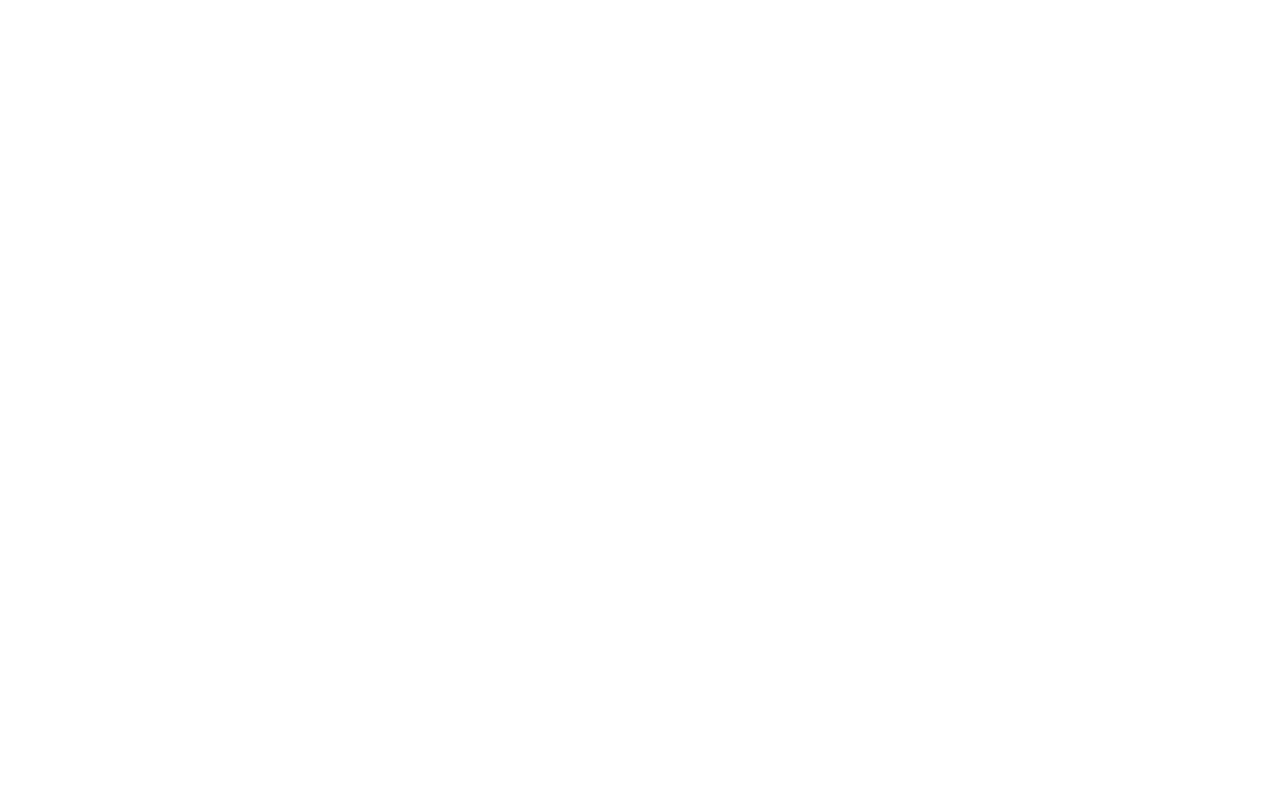
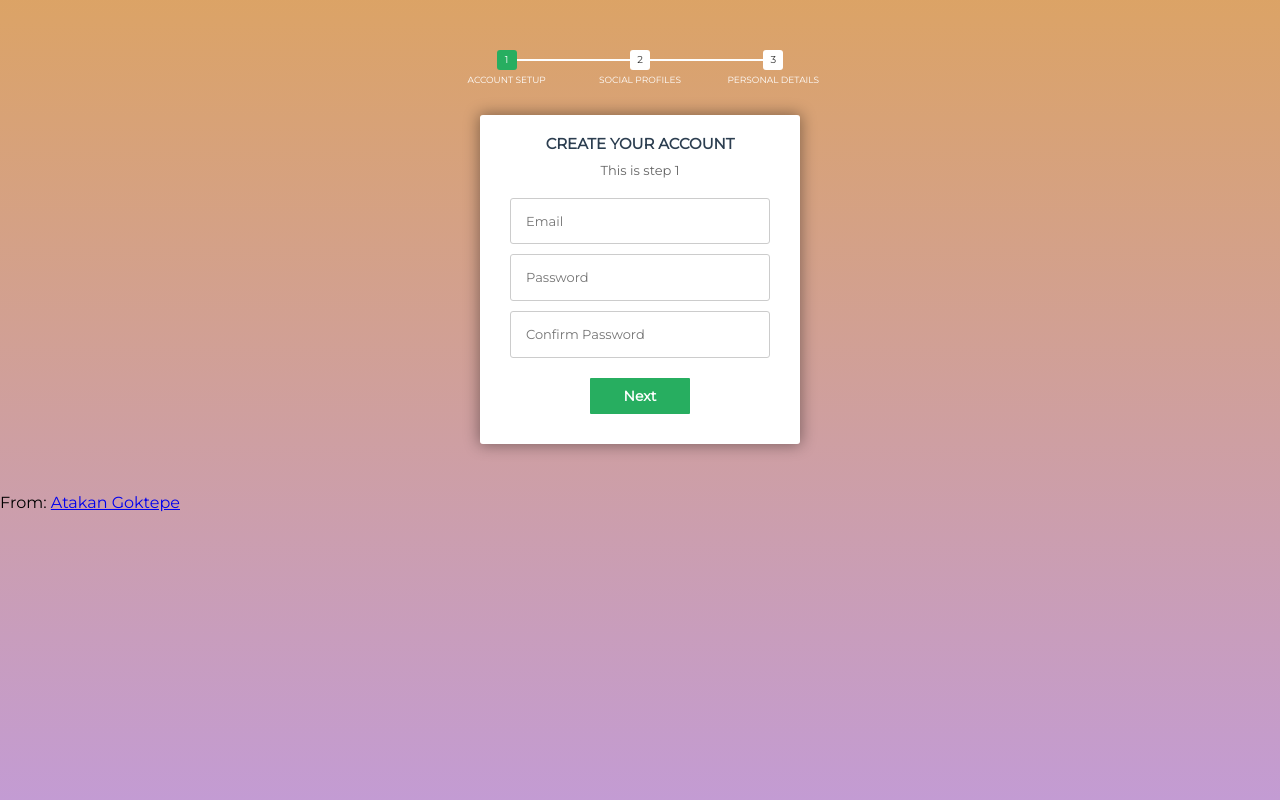
Before and after one commit to 0xchrisw/ai-resume, a FastAPI app: page / in a window 1280 px wide. Before the commit the page is empty. Run offline with FastAPI, Linux system fonts and the light colour scheme; some libraries are stand-ins or nearby versions.

Commit message:
update form html

```diff
--- /dev/null
+++ b/static/css/form.css
@@ -0,0 +1,133 @@
+/*custom font*/
+@import url(https://fonts.googleapis.com/css?family=Montserrat);
+
+/*basic reset*/
+* {margin: 0; padding: 0;}
+
+html {
+	height: 100%;
+	/*Image only BG fallback*/
+
+	/*background = gradient + image pattern combo*/
+	background:
+		linear-gradient(rgba(196, 102, 0, 0.6), rgba(155, 89, 182, 0.6));
+}
+
+body {
+	font-family: montserrat, arial, verdana;
+}
+/*form styles*/
+#msform {
+	width: 400px;
+	margin: 50px auto;
+	text-align: center;
+	position: relative;
+}
+#msform fieldset {
+	background: white;
+	border: 0 none;
+	border-radius: 3px;
+	box-shadow: 0 0 15px 1px rgba(0, 0, 0, 0.4);
+	padding: 20px 30px;
+	box-sizing: border-box;
+	width: 80%;
+	margin: 0 10%;
+
+	/*stacking fieldsets above each other*/
+	position: relative;
+}
+/*Hide all except first fieldset*/
+#msform fieldset:not(:first-of-type) {
+	display: none;
+}
+/*inputs*/
+#msform input, #msform textarea {
+	padding: 15px;
+	border: 1px solid #ccc;
+	border-radius: 3px;
+	margin-bottom: 10px;
+	width: 100%;
+	box-sizing: border-box;
+	font-family: montserrat;
+	color: #2C3E50;
+	font-size: 13px;
+}
+/*buttons*/
+#msform .action-button {
+	width: 100px;
+	background: #27AE60;
+	font-weight: bold;
+	color: white;
+	border: 0 none;
+	border-radius: 1px;
+	cursor: pointer;
+	padding: 10px;
+	margin: 10px 5px;
+  text-decoration: none;
+  font-size: 14px;
+}
+#msform .action-button:hover, #msform .action-button:focus {
+	box-shadow: 0 0 0 2px white, 0 0 0 3px #27AE60;
+}
+/*headings*/
+.fs-title {
+	font-size: 15px;
+	text-transform: uppercase;
+	color: #2C3E50;
+	margin-bottom: 10px;
+}
+.fs-subtitle {
+	font-weight: normal;
+	font-size: 13px;
+	color: #666;
+	margin-bottom: 20px;
+}
+/*progressbar*/
+#progressbar {
+	margin-bottom: 30px;
+	overflow: hidden;
+	/*CSS counters to number the steps*/
+	counter-reset: step;
+}
+#progressbar li {
+	list-style-type: none;
+	color: white;
+	text-transform: uppercase;
+	font-size: 9px;
+	width: 33.33%;
+	float: left;
+	position: relative;
+}
+#progressbar li:before {
+	content: counter(step);
+	counter-increment: step;
+	width: 20px;
+	line-height: 20px;
+	display: block;
+	font-size: 10px;
+	color: #333;
+	background: white;
+	border-radius: 3px;
+	margin: 0 auto 5px auto;
+}
+/*progressbar connectors*/
+#progressbar li:after {
+	content: '';
+	width: 100%;
+	height: 2px;
+	background: white;
+	position: absolute;
+	left: -50%;
+	top: 9px;
+	z-index: -1; /*put it behind the numbers*/
+}
+#progressbar li:first-child:after {
+	/*connector not needed before the first step*/
+	content: none;
+}
+/*marking active/completed steps green*/
+/*The number of the step and the connector before it = green*/
+#progressbar li.active:before,  #progressbar li.active:after{
+	background: #27AE60;
+	color: white;
+}
--- /dev/null
+++ b/static/js/form.js
@@ -0,0 +1,77 @@
+//jQuery time
+var current_fs, next_fs, previous_fs; //fieldsets
+var left, opacity, scale; //fieldset properties which we will animate
+var animating; //flag to prevent quick multi-click glitches
+
+$(".next").click(function(){
+	if(animating) return false;
+	animating = true;
+
+	current_fs = $(this).parent();
+	next_fs = $(this).parent().next();
+
+	//activate next step on progressbar using the index of next_fs
+	$("#progressbar li").eq($("fieldset").index(next_fs)).addClass("active");
+
+	//show the next fieldset
+	next_fs.show();
+	//hide the current fieldset with style
+	current_fs.animate({opacity: 0}, {
+		step: function(now, mx) {
+			//as the opacity of current_fs reduces to 0 - stored in "now"
+			//1. scale current_fs down to 80%
+			scale = 1 - (1 - now) * 0.2;
+			//2. bring next_fs from the right(50%)
+			left = (now * 50)+"%";
+			//3. increase opacity of next_fs to 1 as it moves in
+			opacity = 1 - now;
+			current_fs.css({
+        'transform': 'scale('+scale+')',
+        'position': 'absolute'
+      });
+			next_fs.css({'left': left, 'opacity': opacity});
+		},
+		duration: 800,
+		complete: function(){
+			current_fs.hide();
+			animating = false;
+		},
+		//this comes from the custom easing plugin
+		easing: 'easeInOutBack'
+	});
+});
+
+$(".previous").click(function(){
+	if(animating) return false;
+	animating = true;
+
+	current_fs = $(this).parent();
+	previous_fs = $(this).parent().prev();
+
+	//de-activate current step on progressbar
+	$("#progressbar li").eq($("fieldset").index(current_fs)).removeClass("active");
+
+	//show the previous fieldset
+	previous_fs.show();
+	//hide the current fieldset with style
+	current_fs.animate({opacity: 0}, {
+		step: function(now, mx) {
+			//as the opacity of current_fs reduces to 0 - stored in "now"
+			//1. scale previous_fs from 80% to 100%
+			scale = 0.8 + (1 - now) * 0.2;
+			//2. take current_fs to the right(50%) - from 0%
+			left = ((1-now) * 50)+"%";
+			//3. increase opacity of previous_fs to 1 as it moves in
+			opacity = 1 - now;
+			current_fs.css({'left': left});
+			previous_fs.css({'transform': 'scale('+scale+')', 'opacity': opacity});
+		},
+		duration: 800,
+		complete: function(){
+			current_fs.hide();
+			animating = false;
+		},
+		//this comes from the custom easing plugin
+		easing: 'easeInOutBack'
+	});
+});
--- a/templates/form.html
+++ b/templates/form.html
@@ -1 +1,53 @@
-<!-- PLACEHOLDER -->
+<!DOCTYPE html>
+<html>
+  <head>
+    <title>AI Resume</title>
+    <!-- CSS -->
+    <link rel="stylesheet" href="https://cdnjs.cloudflare.com/ajax/libs/normalize/5.0.0/normalize.min.css" />
+    <link rel="stylesheet" href="/static/css/form.css" />
+    <!-- JS -->
+    <script src="https://cdnjs.cloudflare.com/ajax/libs/jquery/2.1.3/jquery.min.js"></script>
+    <script src="/static/js/form.js"></script>
+  </head>
+  <body>
+    <!-- multistep form -->
+    <form id="msform">
+      <!-- progressbar -->
+      <ul id="progressbar">
+        <li class="active">Account Setup</li>
+        <li>Social Profiles</li>
+        <li>Personal Details</li>
+      </ul>
+      <!-- fieldsets -->
+      <fieldset>
+        <h2 class="fs-title">Create your account</h2>
+        <h3 class="fs-subtitle">This is step 1</h3>
+        <input type="text" name="email" placeholder="Email" />
+        <input type="password" name="pass" placeholder="Password" />
+        <input type="password" name="cpass" placeholder="Confirm Password" />
+        <input type="button" name="next" class="next action-button" value="Next" />
+      </fieldset>
+      <fieldset>
+        <h2 class="fs-title">Social Profiles</h2>
+        <h3 class="fs-subtitle">Your presence on the social network</h3>
+        <input type="text" name="twitter" placeholder="Twitter" />
+        <input type="text" name="facebook" placeholder="Facebook" />
+        <input type="text" name="gplus" placeholder="Google Plus" />
+        <input type="button" name="previous" class="previous action-button" value="Previous" />
+        <input type="button" name="next" class="next action-button" value="Next" />
+      </fieldset>
+      <fieldset>
+        <h2 class="fs-title">Personal Details</h2>
+        <h3 class="fs-subtitle">We will never sell it</h3>
+        <input type="text" name="fname" placeholder="First Name" />
+        <input type="text" name="lname" placeholder="Last Name" />
+        <input type="text" name="phone" placeholder="Phone" />
+        <textarea name="address" placeholder="Address"></textarea>
+        <input type="button" name="previous" class="previous action-button" value="Previous" />
+        <a href="https://twitter.com/GoktepeAtakan" class="submit action-button" target="_top">Submit</a>
+      </fieldset>
+    </form>
+
+    From: <a href="https://codepen.io/atakan/pen/nPOZZR">Atakan Goktepe</a>
+  </body>
+</html>
```
